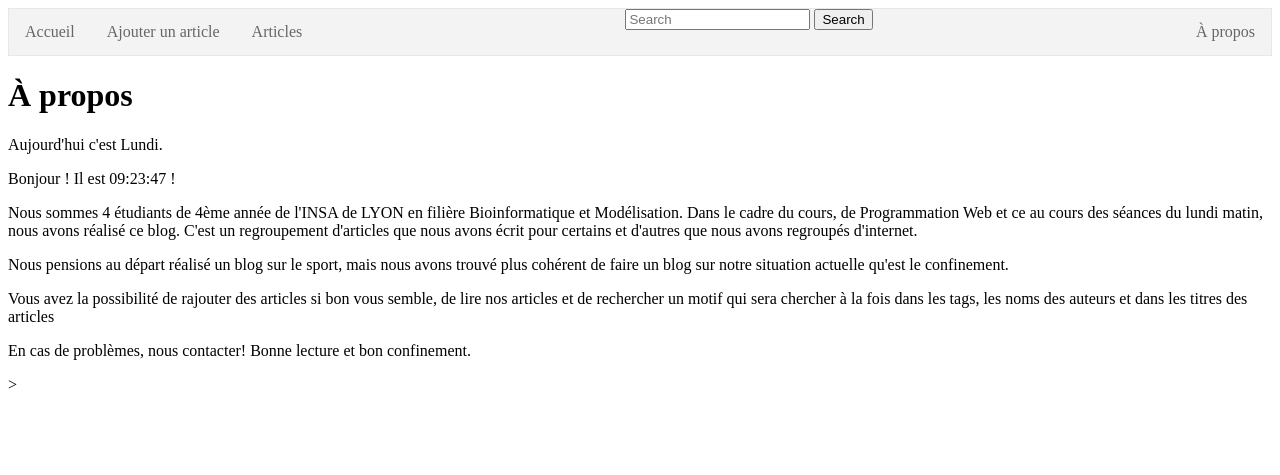
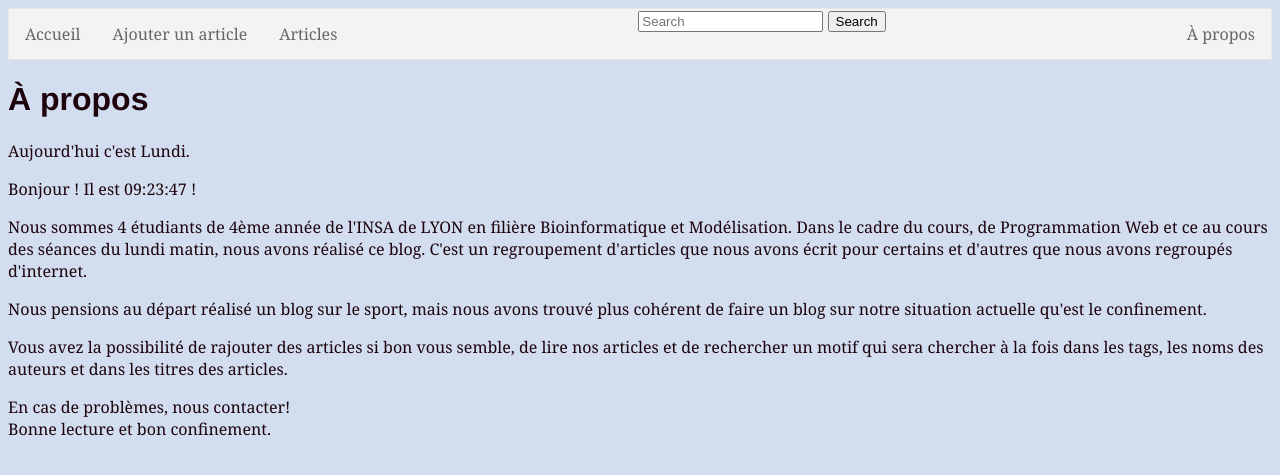
Before and after one commit to jonathanlsn/Web-programmation, a Flask app: page /about in a window 1280 px wide. Shown: the top 475 px of the page. Run offline with Flask 2, Linux system fonts and the light colour scheme.

Commit message:
Modification about

```diff
--- a/PrograWebSources-master-PlainTemplate/PlainTemplate/templates/about.html
+++ b/PrograWebSources-master-PlainTemplate/PlainTemplate/templates/about.html
@@ -1,7 +1,16 @@
 {% extends "base.html" %}
 
 {% block content %}
-
+<style type="text/css">
+  body {
+    font-family: Georgia, "Times New Roman",
+          Times, serif;
+    color: #1d030b;
+    background-color:  #d2def0 }
+  h1 {
+    font-family: Helvetica, Geneva, Arial,
+          SunSans-Regular, sans-serif }
+  </style>
 <h1>À propos </h1>
 
 <p>Aujourd'hui c'est {{ context['day'] }}.</p>
@@ -18,8 +27,9 @@
 
 <p> Nous pensions au départ réalisé un blog sur le sport, mais nous avons trouvé plus cohérent de faire un blog sur notre situation actuelle qu'est le confinement.</p>
 
-<p>Vous avez la possibilité de rajouter des articles si bon vous semble, de lire nos  articles et de rechercher un motif qui sera chercher à la fois dans les tags, les noms des auteurs et dans les titres des articles</p>
+<p>Vous avez la possibilité de rajouter des articles si bon vous semble, de lire nos  articles et de rechercher un motif qui sera chercher à la fois dans les tags, les noms des auteurs et dans les titres des articles.</p>
 
-<p>En cas de problèmes, nous contacter! Bonne lecture et bon confinement. </p>>
+<p>En cas de problèmes, nous contacter!<br>
+Bonne lecture et bon confinement. </p>
 
 {% endblock %}
```
